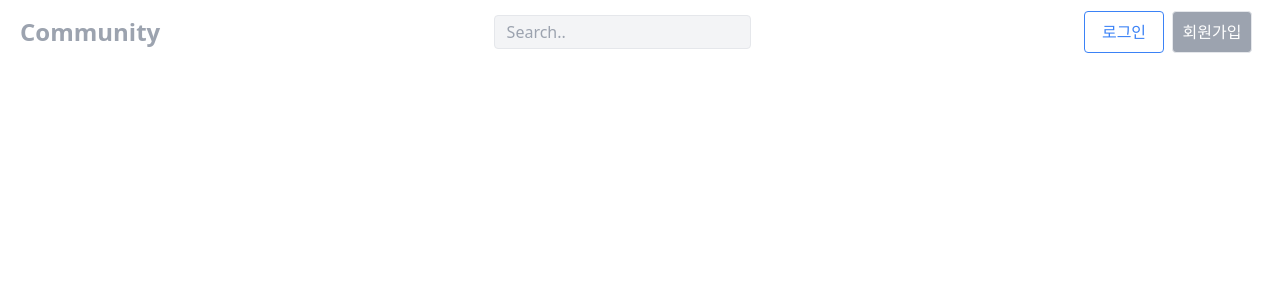
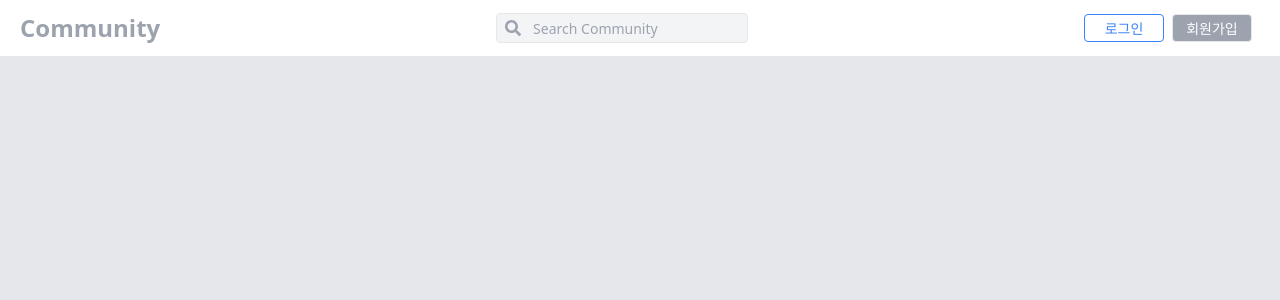
Before and after one commit to limunosekai/reddit-clone, a Next.js app in the folder client/: page /u/1 in a window 1280 px wide. Shown: the top 300 px of the page. Built offline with nearby package versions, Linux system fonts and the light colour scheme; no server answers.

Commit message:
fix: UI 디자인 수정

```diff
--- a/client/components/NavBar.tsx
+++ b/client/components/NavBar.tsx
@@ -1,6 +1,7 @@
 import axios from "axios";
 import Link from "next/link";
 import useAuthStore from "../store/auth";
+import { FaSearch } from "react-icons/fa";
 
 const NavBar = () => {
   const { authenticated, handleLogout } = useAuthStore();
@@ -13,16 +14,17 @@ const NavBar = () => {
   };
 
   return (
-    <div className="fixed inset-x-0 top-0 z-10 flex items-center justify-between h-16 px-5 bg-white">
+    <div className="fixed inset-x-0 top-0 z-10 flex items-center justify-between h-14 px-5 bg-white">
       <span className="text-2xl font-semibold text-gray-400">
         <Link href="/">Community</Link>
       </span>
       <div className="max-w-full px-4">
         <div className="relative flex items-center bg-gray-100 border rounded hover:bg-gray-700 hover:bg-white">
+          <FaSearch className="ml-2 text-gray-400" />
           <input
             type="text"
-            placeholder="Search.."
-            className="px-3 py-1 bg-transparent rounded focus:outline-none"
+            placeholder="Search Community"
+            className="px-3 py-1 bg-transparent h-7 text-sm rounded focus:outline-none"
           />
         </div>
       </div>
@@ -31,7 +33,7 @@ const NavBar = () => {
           <button
             type="button"
             onClick={handleClickLogout}
-            className="w-20 p-2 mr-2 text-center text-white bg-gray-400 rounded"
+            className="w-20 px-2 mr-2 text-center h-7 text-sm text-white bg-gray-400 rounded"
           >
             로그아웃
           </button>
@@ -39,13 +41,13 @@ const NavBar = () => {
           <>
             <Link
               href="/login"
-              className="w-20 p-2 mr-2 text-center text-blue-500 border border-blue-500 rounded"
+              className="w-20 px-2 pt-1 mr-2 text-center text-sm h-7 text-blue-500 border border-blue-500 rounded"
             >
               로그인
             </Link>
             <Link
               href="/register"
-              className="w-20 p-2 mr-2 text-center text-white border bg-gray-400 rounded"
+              className="w-20 px-2 pt-1 mr-2 text-center text-sm h-7 text-white border bg-gray-400 rounded"
             >
               회원가입
             </Link>
--- a/client/pages/_app.tsx
+++ b/client/pages/_app.tsx
@@ -41,7 +41,7 @@ export default function App({ Component, pageProps }: AppProps) {
         }}
       >
         {!authRoute && <NavBar />}
-        <div className={authRoute ? "" : "pt-16"}>
+        <div className={authRoute ? "" : "pt-12 bg-gray-200 min-h-screen"}>
           <Component {...pageProps} />
         </div>
       </SWRConfig>
--- a/client/pages/r/[sub]/[identifier]/[slug].tsx
+++ b/client/pages/r/[sub]/[identifier]/[slug].tsx
@@ -124,8 +124,7 @@ const PostPage = () => {
                   </div>
                 </div>
               </div>
-              <div className="">
-                <div className="pr-6 mb-4">
+              <div className="pr-6 mb-4 pl-9 pb-2">
                 {authenticated ? (
                   <div>
                     <p className="mb-1 text-xs">
@@ -169,7 +168,6 @@ const PostPage = () => {
                     </div>
                   </div>
                 )}
-                </div>
               </div>
               {comments?.map((comment) => (
                 <div className="flex" key={comment.identifier}>
--- a/client/pages/r/[sub]/create.tsx
+++ b/client/pages/r/[sub]/create.tsx
@@ -49,7 +49,7 @@ const PostCreate = () => {
                 style={{ top: 10, right: 10 }}
                 className="absolute mb-2 text-sm text-gray-400 select-none"
               >
-                0/20
+                {title.trim().length}/20
               </div>
             </div>
             <textarea
--- a/client/pages/subs/create.tsx
+++ b/client/pages/subs/create.tsx
@@ -30,7 +30,7 @@ const SubCreate = () => {
 
   return (
     <div className="flex flex-col justify-center pt-16">
-      <div className="w-10/12 mx-auto md:w-96">
+      <div className="w-10/12 mx-auto md:w-96 bg-white rounded p-4">
         <h1 className="mb-2 text-lg font-medium">커뮤니티 생성</h1>
         <hr />
         <form onSubmit={handleSubmit}>
--- a/client/pages/u/[username].tsx
+++ b/client/pages/u/[username].tsx
@@ -29,7 +29,7 @@ const UserPage = () => {
                 key={comment.identifier}
                 className="flex my-4 bg-white rounded"
               >
-                <div className="flex-shrink-0 w-10 py-10 text-center bg-gray-200 rounded-l">
+                <div className="flex-shrink-0 w-10 py-10 text-center bg-white border-r rounded-l">
                   <i className="text-gray-500 fas fa-comment-alt fa-xs" />
                 </div>
                 <div className="w-full p-2">
@@ -70,13 +70,13 @@ const UserPage = () => {
           <Image
             src="https://www.gravatar.com/avatar/0000?d=mp&f=y"
             alt="user"
-            className="border border-white rounded-full"
+            className="border-none rounded-full"
             width={40}
             height={40}
           />
           <p className="pl-2 text-md text-white">{data.user.username}</p>
         </div>
-        <div>
+        <div className="p-2 bg-white rounded-b">
           <p>{dayjs(data.user.createdAt).format("YYYY-MM-DD")} 가입</p>
         </div>
       </div>
```
Lines whose indentation alone changed are shown as unchanged.
